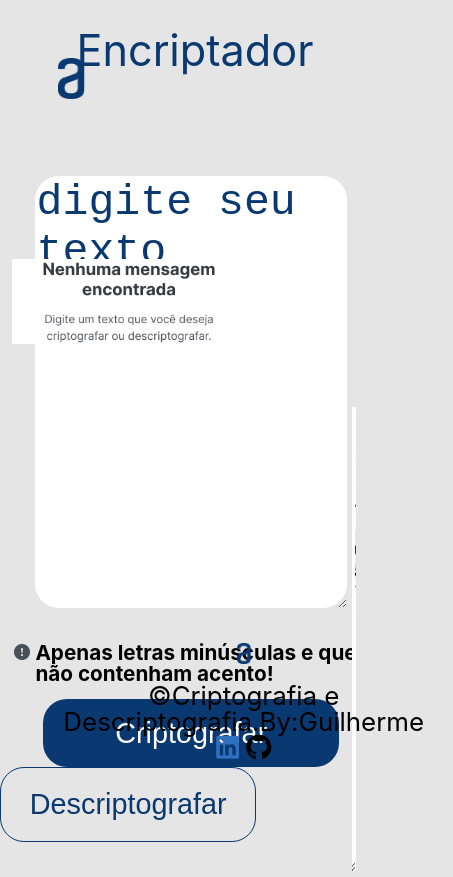
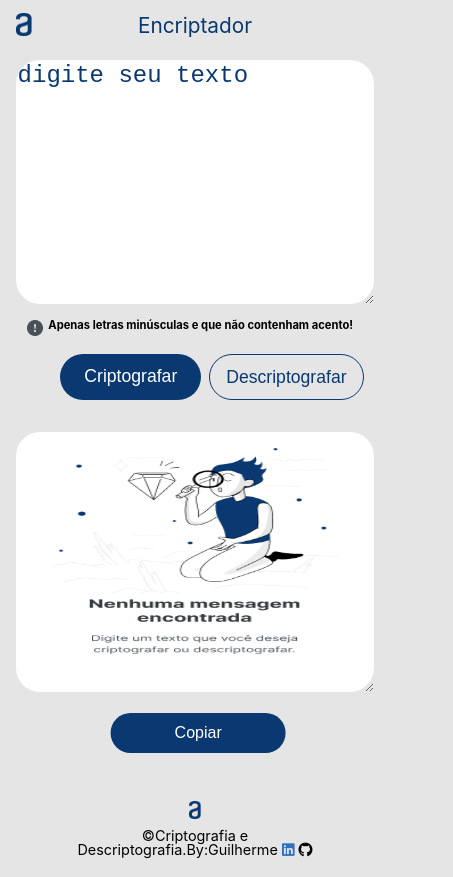
Before and after one commit to GuilhermeBauer16/Encriptador_e_desencriptador, a plain HTML site: page index.html in a window 390 px wide. Shown: the top 877 px of the page, 453 px wide, since content can reach past the window. Drawn offline with Linux system fonts and the light colour scheme.

Commit message:
Alterações visuais + portabilidade smartphone

```diff
--- a/index.html
+++ b/index.html
@@ -27,7 +27,7 @@
         <main>
                 <section>
 
-                    <textarea class="texto" cols="62%" rows="13%" placeholder="Digite seu texto"
+                    <textarea class="texto" cols="68%" rows="15%" placeholder="Digite seu texto"
                      required></textarea>
 
                      <div>
@@ -45,9 +45,7 @@
                 </section>
 
                 <section class="area-mensagem">
-
-                    <textarea class="mensagem" cols="30%" rows="18.9%"></textarea>
-                    <img class="texto-semMensagem"src="imagem/textoMensagem.png">
+                    <textarea class="mensagem" cols="23%" rows="19%"></textarea>
                     <button class="btn-copiar" onclick="copia()">Copiar</button>
 
                 </section>
--- a/script.js
+++ b/script.js
@@ -1,6 +1,5 @@
 const textArea = document.querySelector(".texto");
 const mensagem = document.querySelector('.mensagem');
-const textoMensagem = document.querySelector(".texto-semMensagem")
 const btnCopiar = document.querySelector(".btn-copiar")
 
 
@@ -29,7 +28,6 @@ function encriptar(stringEncriptada){
         if (stringEncriptada.includes(matrizCodigo[i][0])){
 
             stringEncriptada = stringEncriptada.replaceAll(matrizCodigo[i][0], matrizCodigo[i][1]);
-            textoMensagem.src = "   ";
             mensagem.style.backgroundImage = "none";
 
         }
@@ -57,7 +55,6 @@ function descriptar(stringDesencriptada){
 
         if (stringDesencriptada.includes(matrizCodigo[i][1])){
             stringDesencriptada = stringDesencriptada.replaceAll(matrizCodigo[i][1], matrizCodigo[i][0]);
-            textoMensagem.src = "";
             mensagem.style.backgroundImage = "none";
         }
     }
--- a/style.css
+++ b/style.css
@@ -1,25 +1,24 @@
-html, body {
-
-    max-width: 100vw;
-    width: 100%;
+body {
     margin: 0;
     padding: 0;
     background: #E5E5E5;
     font-family: 'Inter', sans-serif;
     font-weight: 400;
     font-size: 1.8rem;
+    display: grid;
+    grid-template-columns: 1fr;
 
 }
 
 .imagemLogo {
     position: relative;
-    left: 5%;
-    width: 2%;
+    left: 3%;
+    width: 1.8%;
     bottom: 1.5rem;
 }
 
 h1 {
-    font-size: 1.2rem;
+    font-size: 2rem;
     text-align: center;
     color: #0A3871;
     padding-top: 1rem;
@@ -28,7 +27,7 @@ h1 {
 
 .texto {
     margin-left: 4%;
-    font-size: 0.8rem;
+    font-size: 1.5rem;
     border: none;
     color: #0A3871;
     text-transform: lowercase;
@@ -52,20 +51,18 @@ h1 {
 }
 
 .mensagem {
-    font-size: 0.8rem;
+    font-size: 1.5rem;
+    top: 14%;
+    left: 74%;
     position: absolute;
-    top: 12.5rem;
-    left: 82%;
-    transform: translate(-50%, -50%);
     background-color: white;
-    background-image: url(imagem/boneco075.png);
+    background-image: url(imagem/boneco+texto.png);
     background-repeat: no-repeat;
-    background-size: 60% 40%;
+    background-size: 80% 60%;
     background-position: center 80px;
     border: none;
     border-radius: 24px;
     color: #0A3871;
-    display: flex;
 
 }
 
@@ -77,9 +74,9 @@ h6 {
     margin-left: 4%;
     display: inline-flex;
     margin-top: 1rem;
-    font-size: 0.5rem;
+    font-size: 1rem;
     font-weight: bold;
-    margin-bottom: 0.5rem;
+    margin-bottom: 1rem;
 }
 
 h6:before {
@@ -88,10 +85,10 @@ h6:before {
 }
 
 .btn-encriptografar {
-    font-size: 0.7rem;
+    font-size: 1.5rem;
     display: inline-flex;
-    padding: 0.6rem 2.5rem;
-    margin-left: 5rem;
+    padding: 0.6rem 3rem;
+    margin-left: 18%;
     border: none;
     background-color: #0A3871;
     color: #FFFFFF;
@@ -102,8 +99,8 @@ h6:before {
 .btn-desencriptografar {
     border: solid 1px #0A3871;
     display: inline-flex;
-    font-size: 0.7rem;
-    padding: 0.6rem 2rem;
+    font-size: 1.5rem;
+    padding: 0.6rem 2.5rem;
     border-radius: 24px;
     color: #0A3871;
     background-color: #E5E5E5;
@@ -123,25 +120,18 @@ h6:before {
     border: none;
 }
 
-
-.texto-semMensagem {
-    width: 20%;
-    position: absolute;
-    right: 3.8rem;
-    bottom: 5rem;
-    background: #FFFFFF;
-}
-
 .btn-copiar {
+    display: flex;
     color: #FFFFFF;
-    font-size: 0.7rem;
+    font-size: 1.5rem;
     border: none;
     border-radius: 24px;
     background: #0A3871;
+    position: relative;
+    padding: 0.6rem 3rem;
+    left: 80%;
+    bottom: 5%;
     position: absolute;
-    padding: 0.6rem 3rem;
-    right: 4.5rem;
-    bottom: 1.5rem;
 
 
 }
@@ -149,12 +139,11 @@ h6:before {
 .btn-copiar:hover {
     background: green;
     cursor: pointer;
-
     transition: 600ms;
 }
 
 footer {
-    font-size: 0.5rem;
+    font-size: 1rem;
     position: relative;
     text-align: center;
     margin: 2rem;
@@ -169,6 +158,7 @@ footer img {
 }
 
 .linkedin {
+
     text-decoration: none;
     color: #2f70bf;
 }
@@ -179,95 +169,89 @@ footer img {
 }
 
 @media only screen and (min-width: 320px) and (max-width: 480px) and (orientation: portrait) {
-    html,
+
     body {
-        width: 100%;
-        max-width: 100vh;
+
+        margin: 0;
+        padding: 0;
     }
 
     .imagemLogo {
         display: flex;
-        width: 7%;
-        margin-top: 1rem;
-        left: 2rem;
+        width: 4%;
+        left: 1rem;
     }
 
     h1 {
         top: 1rem;
-        font-size: 1.5rem;
+        font-size: 1.3rem;
 
     }
 
     .texto {
-        margin-top: 1rem;
         display: flex;
-        margin: 1.2rem;
-        box-sizing: border-box;
-        width: 80%;
+        width: 91%;
         height: 15rem;
         font-size: 1.5rem;
     }
 
     h6 {
-        font-size: 0.72rem;
+        font-size: 0.7rem;
         display: flex;
-        margin-left: 0.5rem;
+        margin-left: 7%;
     }
+.botoes{
+    display: flex;
+    justify-content:space-around;
+    margin-right: 14%;
 
+}
     .btn-encriptografar {
-        display: inline-flex;
-        /* padding: 0.7rem 2rem; */
-        margin-left: 1.5rem;
-        font-size: 1rem;
+        margin-right: 0.5rem;
+        padding: 0.7rem 1.5rem;
+        font-size: 1.1rem;
     }
 
     .btn-desencriptografar {
-        display: inline-flex;
-        font-size: 1rem;
+        font-size: 1.1rem;
         padding: 0.7rem 1rem;
+
     }
 
-    .btn-encriptografar:hover {
-        padding: 0.7rem 1.8rem;
-    }
-
-    .btn-desencriptografar:hover {
-        padding: 0.7rem 0.8rem;
+    .btn-desencriptografar , .btn-encriptografar{
+        z-index: 1;
     }
 
     .mensagem {
-        top: 21rem;
-        right: 2rem;
-        position: absolute;
-        display: flexbox;
-        margin: 1.2rem;
-        height: 22rem;
+        position: relative;
+        z-index: 2;
+        top: 50%;
+
+        height: 16rem;
+        width: 91%;
+        transform: none;
+        margin-top: 2rem;
+        margin-left: 4%;
+        left: auto;
         background-position: center 1rem;
-        background-size: 40% 40%;
-        height: 16rem;
-    }
-
-    .texto-semMensagem {
-        width: 60%;
-        right: 5rem;
-        top: 9rem;
+        background-size: 80% 80%;
     }
 
     .btn-copiar {
-        top: 10rem;
-        position: relative;
+        margin-top: 1rem;
+        position:relative ;
         padding: 0.7rem 4rem;
         font-size: 1rem;
+        z-index: 3;
+        transform: translate(-115%);
+
     }
 
     footer {
-        position: absolute;
-        height: 4rem;
+        z-index: 4;
         font-size: 0.9rem;
-        left: 0;
-        bottom: 0;
         padding: 1rem;
-        margin-left: 1.2rem;
+
     }
 
     footer img {
@@ -275,7 +259,7 @@ footer img {
     }
 }
 
-@media only screen and (min-width: 768px) and (max-width: 1024px) {
+/* @media only screen and (min-width: 768px) and (max-width: 1024px) {
 
     h1 {
         font-size: 1rem;
@@ -289,6 +273,7 @@ footer img {
     .texto {
         margin-top: 1rem;
         font-size: 1.6rem;
+        transform: none;
     }
 
     h6 {
@@ -328,4 +313,4 @@ footer img {
         padding: 1rem;
         margin-left: 1.2rem;
     }
-}
+} */
```
Also changed, not shown: imagem/boneco+texto.png (added), imagem/boneco.png (deleted), imagem/boneco075.png (deleted), imagem/textoMensagem.png (deleted).
